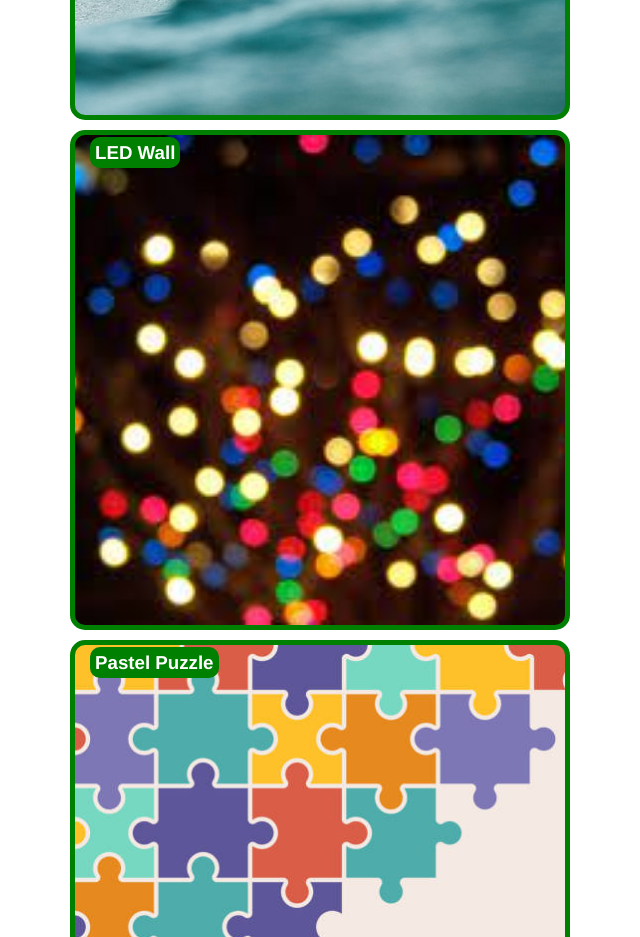
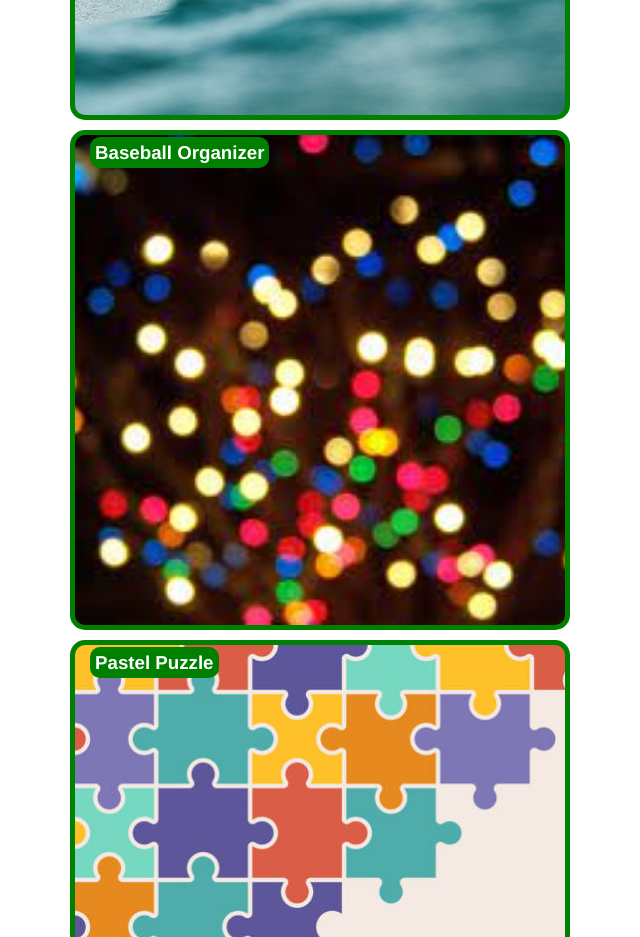
Before and after one commit to pizzo1jr/MSU-Portfolio, a plain HTML site: page index.html in a window 1280 px wide. Shown: the part 2380-3317 px from the top of the page, without its empty margins (0-640 px from the left). Drawn offline with Linux system fonts and the light colour scheme.

Commit message:
added baseball organizer

```diff
--- a/index.html
+++ b/index.html
@@ -65,7 +65,7 @@
         </div>
         <div class="project4">
             <h3>
-                <a href="/">LED Wall</a>
+                <a href="https://hidden-gorge-92554.herokuapp.com/">Baseball Organizer</a>
             </h3>
         </div>
         <div class="project5">
```
